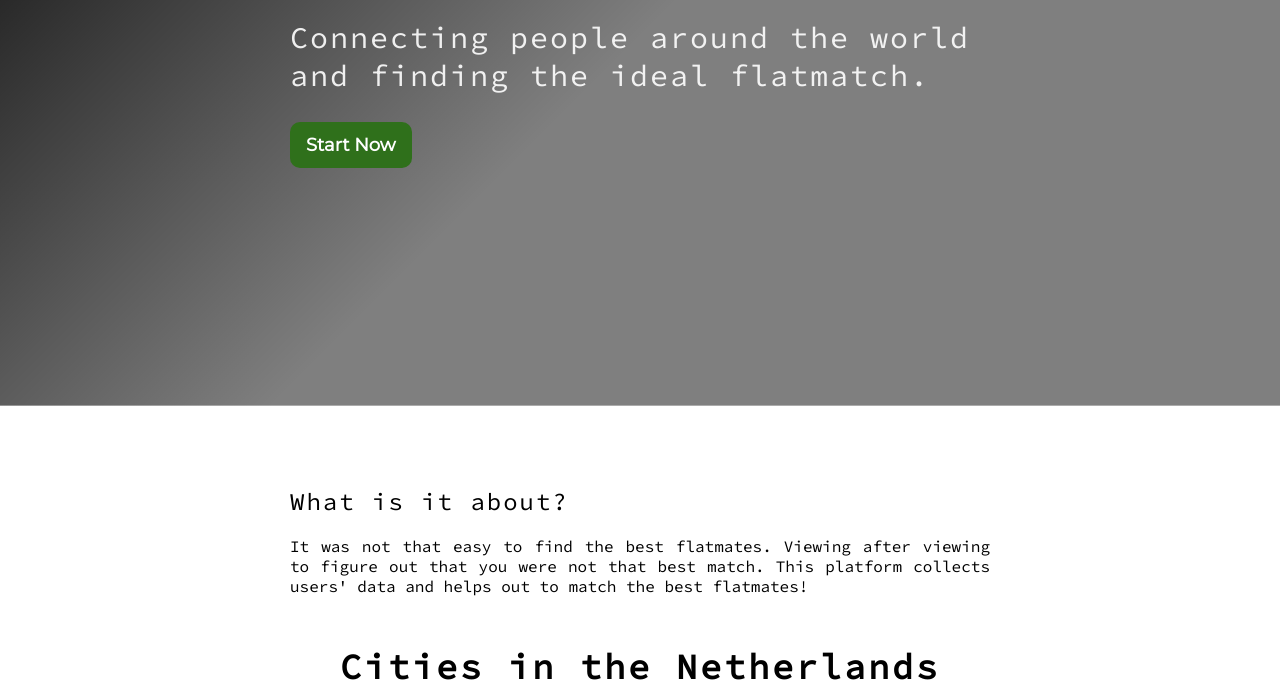
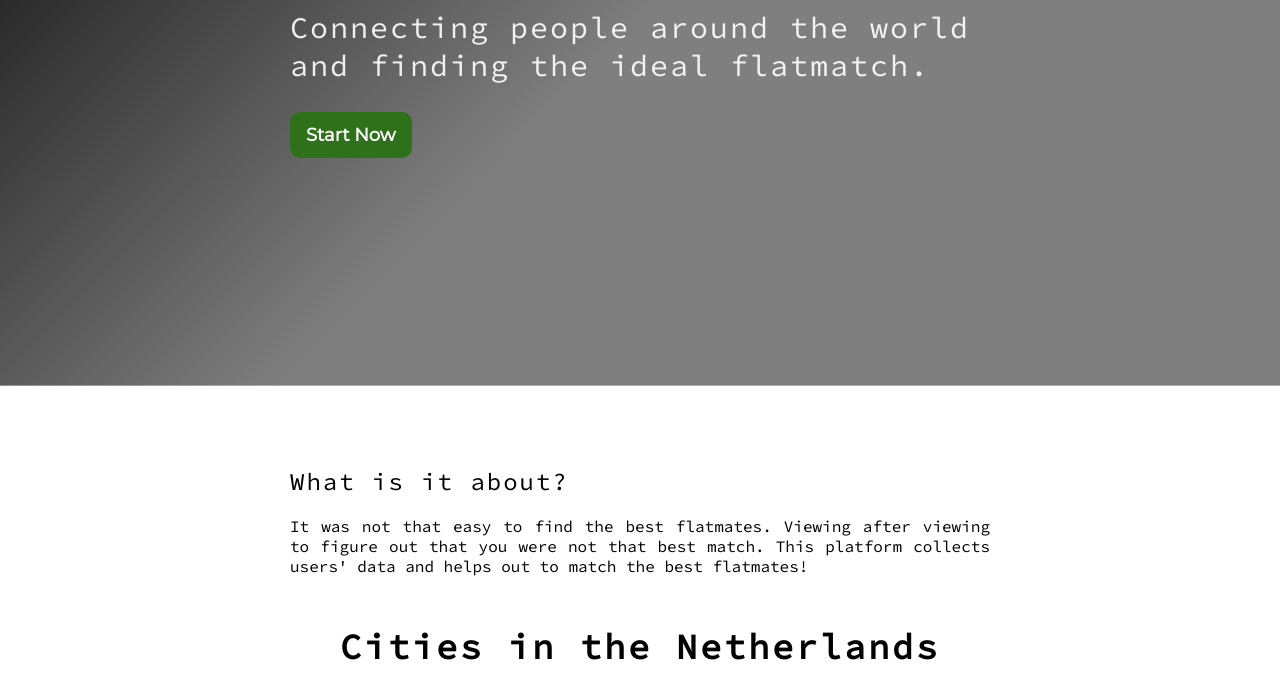
Before and after one commit to JFoschiera/findme, a plain HTML site: page index.html in a window 1280 px wide. Shown: the part 327-1023 px from the top of the page. Drawn offline with Linux system fonts and the light colour scheme; a script that the page names is missing.

Commit message:
Update banner.css

```diff
--- a/css/components/banner.css
+++ b/css/components/banner.css
@@ -1,7 +1,7 @@
 .banner{
   background-image: linear-gradient(-225deg, rgba(0,0,0,1.1) 0%, rgba(0,0,0,0.5) 50%), url(../../images/background1.jpeg);
   color: white;
-  padding: 170px 0px;
+  padding: 160px 0px;
   background-size: cover;
   background-position:30% 70%;
 }
```
